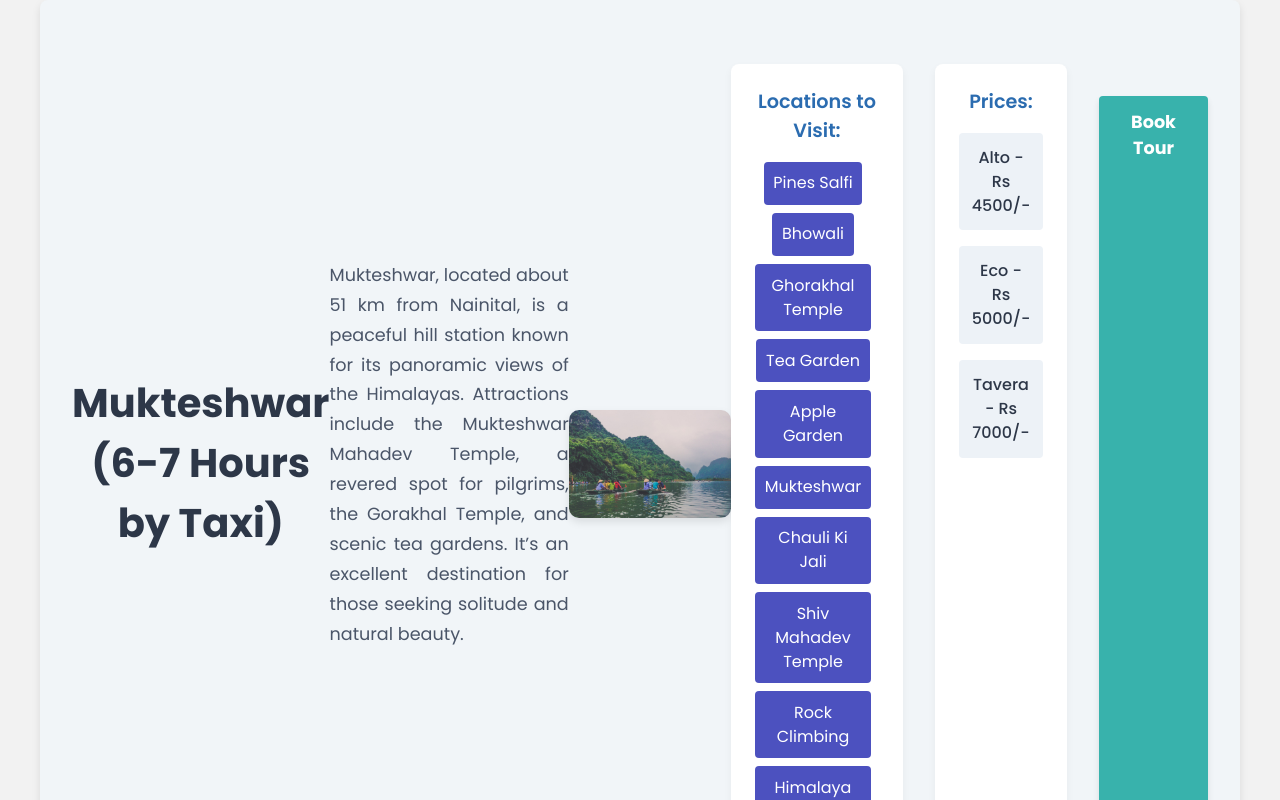
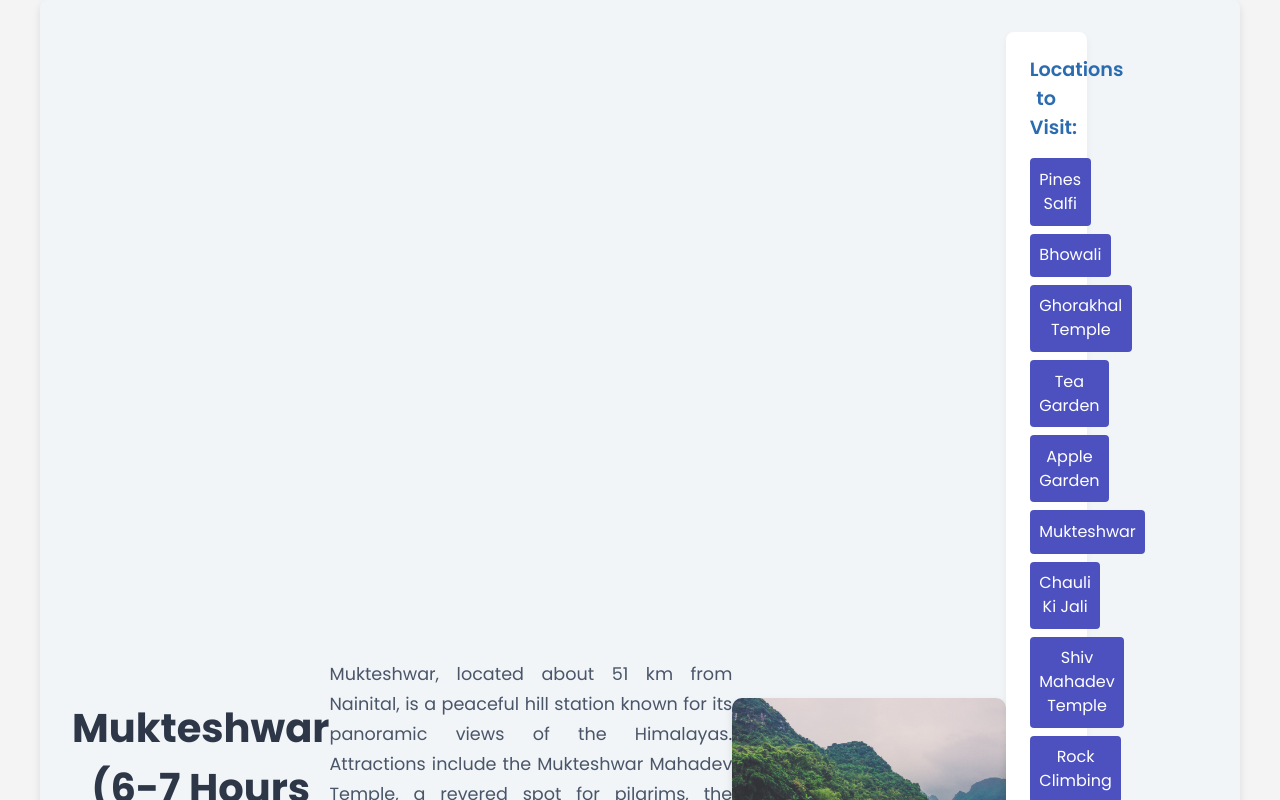
Before and after one commit to Shailendra0801/tour-travel-app, a React (Vite) app in the folder frontend/: page /details/mukteshwar in a window 1280 px wide. Shown: the top 800 px of the page. Built offline with nearby package versions, Linux system fonts and the light colour scheme; no server answers.

Commit message:
basic styling changes

```diff
--- a/frontend/src/components/destination/Booking.jsx
+++ b/frontend/src/components/destination/Booking.jsx
@@ -30,12 +30,12 @@ export default function Booking() {
     };
 
     return (
-        <div>
+        <div className='FLEX w-screen h-screen'>
             <form onSubmit={handleSubmit}>
                 <FormField label="Name:" type="text" value={name} onChange={setName} required />
                 <FormField label="Journey Date:" type="date" value={journeyDate} onChange={setJourneyDate} required />
                 <FormField label="Car Type:" type="select" value={carType} onChange={setcarType} options={Object.keys(prices)} required />
-                <label>Selected Price: {prices[carType]}</label>
+                <label className=' text-blue-500'>Selected Price: {prices[carType]}</label>
 
                 <FormField label="Number of Members:" type="number" value={numMembers} onChange={setNumMembers} required />
                 <FormField label="Payment By:" type="text" value={paymentBy} onChange={setPaymentBy} required />
--- a/frontend/src/components/destination/TourDetail.css
+++ b/frontend/src/components/destination/TourDetail.css
@@ -33,20 +33,13 @@
     box-shadow: 0 4px 8px rgba(0, 0, 0, 0.1);
 }
 
-.tour-details {
-    display: flex;
-    justify-content: space-between;
-    gap: 2rem;
-    margin-top: 2rem;
-}
-
 .tour-info,
 .tour-prices {
     background-color: #fff;
     padding: 1.5rem;
     border-radius: 8px;
     box-shadow: 0 4px 8px rgba(0, 0, 0, 0.05);
-    width: 48%;
+    width: 40%;
 }
 
 .tour-info h2,
--- a/frontend/src/components/destination/TourDetail.jsx
+++ b/frontend/src/components/destination/TourDetail.jsx
@@ -15,6 +15,8 @@ const TourDetail = ({ title, heading, locations, prices, imageUrl, description }
       </div>
 
       <div className="tour-details">
+        <div className="flex justify-evenly">
+
           <div className="tour-info w-11/12">
             <h2 className="text-lg font-bold">Locations to Visit:</h2>
             <div>
@@ -24,7 +26,7 @@ const TourDetail = ({ title, heading, locations, prices, imageUrl, description }
             </div>
           </div>
 
-        <div className="tour-prices mt-5">
+          <div className="tour-prices">
             <h2>Prices:</h2>
             <ul>
             {Object.entries(prices).map(([vehicle, price], index) => (
@@ -32,6 +34,7 @@ const TourDetail = ({ title, heading, locations, prices, imageUrl, description }
             ))}
 
             </ul>
+          </div>
         </div>
         <Link
           className="bookButton bg-blue-500 hover:bg-blue-700 text-white font-bold py-2 px-4 rounded"
--- a/frontend/src/components/destination/booking.css
+++ b/frontend/src/components/destination/booking.css
@@ -1,25 +1,11 @@
 /* General styles */
-body {
-    font-family: 'Poppins', sans-serif; /* A modern font */
-    margin: 0;
-    padding: 0;
-    background-color: #f2f2f2;
-  }
 
   form {
     background-color: #fff;
     border-radius: 15px;
     box-shadow: 0 5px 10px rgba(0, 0, 0, 0.1);
     padding: 40px;
-    width: 400px;
-    margin: 50px auto;
-  }
-
-  label {
-    font-weight: bold;
-    margin-bottom: 10px;
-    display: block;
-    color: #333;
+    width: 35%;
   }
 
   input, select {
```
Lines whose indentation alone changed are shown as unchanged.
